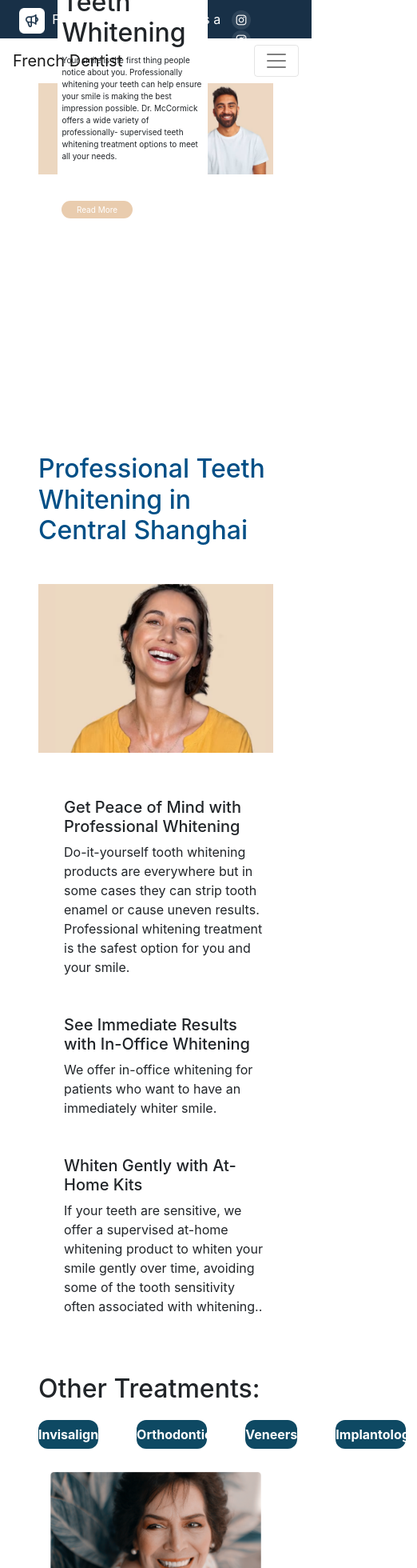
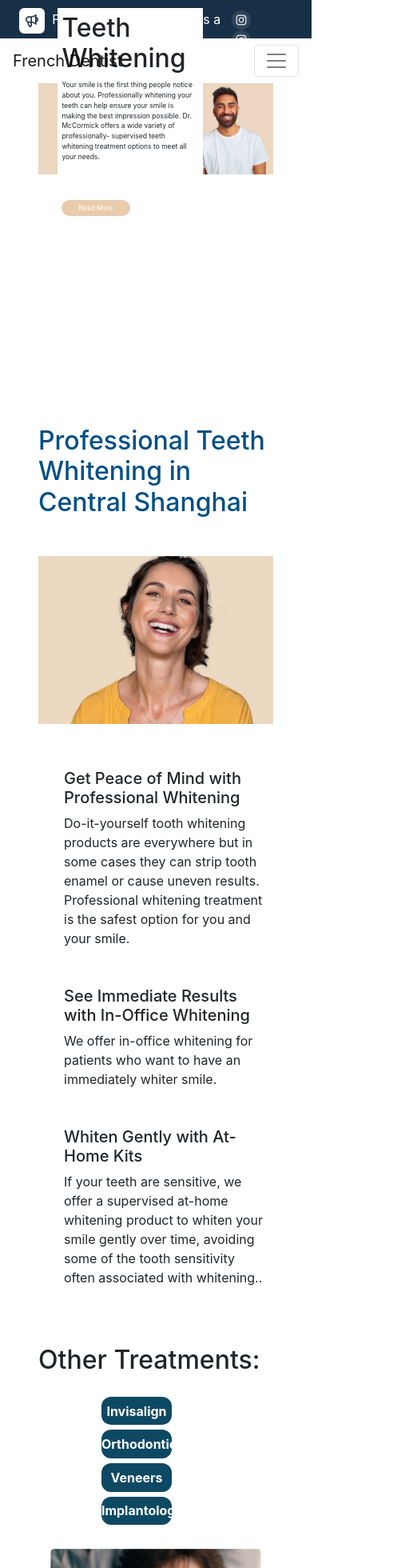
Before and after one commit to Afaq-Ali/FrenchDentistWebsite, a React (Create React App) app: page /blog in a window 390 px wide. Shown: the top 1960 px of the page at 80% size, 522 px wide, since content can reach past the window. Built offline with nearby package versions, Linux system fonts and the light colour scheme.

Commit message:
responsiveness

```diff
--- a/src/styles/style.css
+++ b/src/styles/style.css
@@ -191,7 +191,7 @@ hr{
     border: 2px solid rgba(0, 0, 0, 0.1);
     text-align: center;
     padding: 20px;
-    box-shadow: 5px 5px 5px 5px rgba(0, 0, 0, 0.1);
+    box-shadow: 4px 4px 4px 4px rgba(170, 168, 168, 0.1);
  }
  .caresect:hover{
      background-color: #C1DDE5;
@@ -460,8 +460,8 @@ hr{
         display: flex;
         flex-direction: column;
         align-content: center;
+        align-items: center;
         width: 100%;
-        margin-left: 20%;
     }
     .caresect2{
         width: 50%;
@@ -482,3 +482,40 @@ hr{
         flex-direction: column;
     }
   }
+  @media screen and (max-width: 700px) {
+    .homeimg3{
+            position: relative;
+            top: -550px;
+            height: 530px;
+    }
+    .footernav{
+        display: flex;
+        flex-direction: column;
+        align-items: center;
+    }
+    .teamhero{
+        position: relative;
+        bottom: 300px;
+        width: 50%;
+        margin: 0 5%;
+    }
+    .herotext{
+        width: 62%;
+        bottom: 13rem;
+        font-size: 8.5px;
+    }
+    .blogbtn{
+        margin-top: 20px;
+        display: flex;
+        flex-direction: column;
+        align-items: center;
+    }
+    .blogbtnsty{
+        margin-top: 2%;
+    }
+    .homeservices{
+        background-color: #FAFAFA;
+        padding: 10% 15%;
+        margin-top: -35rem;
+    }
+  }
```
